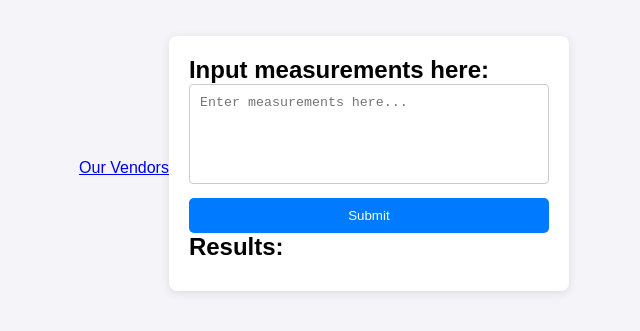
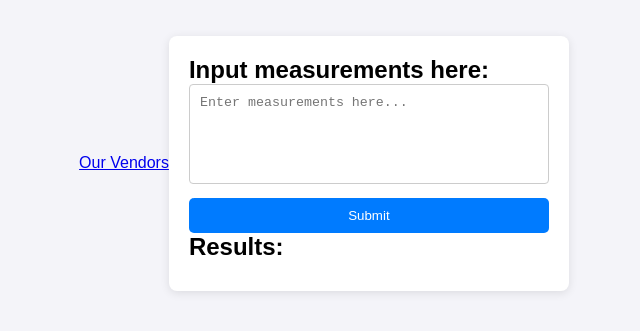
Before and after one commit to dogdanjr/SqFtApp, a plain HTML site: page index.html in a window 1280 px wide. Shown: the part 237-568 px from the top of the page, 316-956 px from the left. Drawn offline with Linux system fonts and the light colour scheme.

Commit message:
Update index.html

```diff
--- a/index.html
+++ b/index.html
@@ -10,9 +10,9 @@
     <!-- Linking the external CSS file to style the page -->
 </head>
 <body>
-    <a href="vendors.html" style="display: block; margin-top: 10px; text-align: center;">
-        Our Vendors
-    </a>
+    <div id="top-nav">
+        <a href="vendors.html">Our Vendors</a>
+    </div>
     <!-- Stand-alone link for navigation to 'vendors.html', styled to appear as a top banner -->
 
     <div class="card">
```
